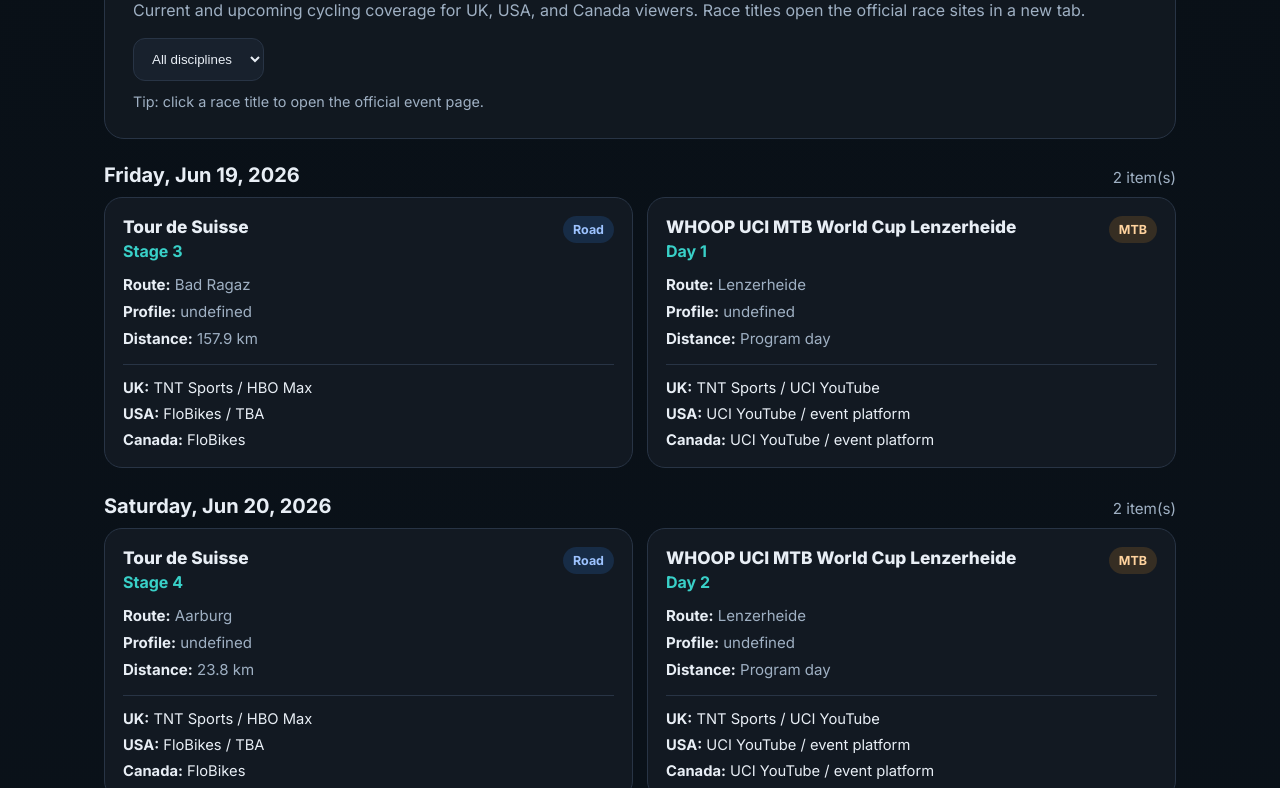
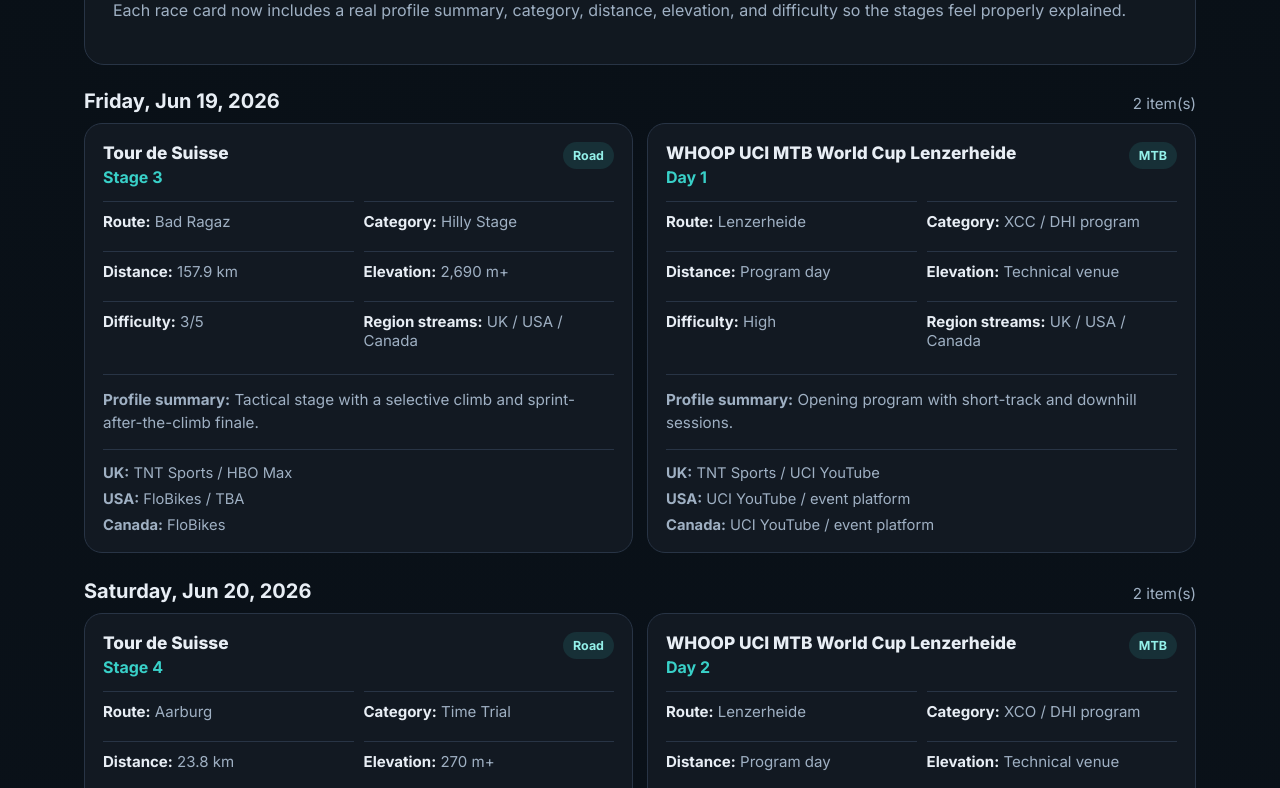
Before and after one commit to withyheldo/cycling-races-site, a plain HTML site: page index.html in a window 1280 px wide. Shown: the part 131-919 px from the top of the page. Drawn offline with Linux system fonts and the light colour scheme.

Commit message:
Update index.html

```diff
--- a/index.html
+++ b/index.html
@@ -3,59 +3,49 @@
 <head>
   <meta charset="UTF-8" />
   <meta name="viewport" content="width=device-width, initial-scale=1.0" />
-  <title>LikeB1kes | Daily Stage Guide</title>
+  <title>LikeB1kes | Full Stage Profiles</title>
   <link rel="preconnect" href="https://fonts.googleapis.com">
   <link rel="preconnect" href="https://fonts.gstatic.com" crossorigin>
   <link href="https://fonts.googleapis.com/css2?family=Inter:wght@400;500;700;800&display=swap" rel="stylesheet">
   <style>
-    :root{--bg:#0b1015;--panel:#121922;--panel2:#18212d;--text:#e8eef5;--muted:#9fb0c3;--accent:#39d0c8;--border:#283445;--road:#2f7eea;--mtb:#d8892b;--gravel:#7b8b52}
+    :root{--bg:#0b1015;--panel:#121922;--panel2:#18212d;--text:#e8eef5;--muted:#9fb0c3;--accent:#39d0c8;--border:#283445}
     *{box-sizing:border-box} body{margin:0;font-family:Inter,sans-serif;background:linear-gradient(180deg,#091017,#0f1722);color:var(--text)}
-    .wrap{max-width:1120px;margin:0 auto;padding:24px}
+    .wrap{max-width:1160px;margin:0 auto;padding:24px}
     .hero{padding:28px;border:1px solid var(--border);border-radius:20px;background:rgba(18,25,34,.9);margin-bottom:24px}
     h1{margin:0 0 8px;font-size:clamp(2rem,4vw,3.8rem)} p{color:var(--muted)}
-    .controls{display:flex;gap:12px;flex-wrap:wrap;margin-top:18px}
-    select{background:var(--panel2);color:var(--text);border:1px solid var(--border);padding:12px 14px;border-radius:12px}
-    .day{margin:18px 0 26px}
-    .dayhead{display:flex;justify-content:space-between;gap:12px;align-items:end;margin-bottom:10px}
+    .day{margin:18px 0 26px}.dayhead{display:flex;justify-content:space-between;gap:12px;align-items:end;margin-bottom:10px}
     .dayhead h2{margin:0;font-size:1.25rem}.count{color:var(--muted);font-size:.95rem}
-    .cards{display:grid;grid-template-columns:repeat(auto-fit,minmax(290px,1fr));gap:14px}
+    .cards{display:grid;grid-template-columns:repeat(auto-fit,minmax(300px,1fr));gap:14px}
     .card{background:var(--panel);border:1px solid var(--border);border-radius:18px;padding:18px}
     .top{display:flex;justify-content:space-between;gap:8px;align-items:start;margin-bottom:10px}
-    .badge{font-size:.78rem;padding:6px 10px;border-radius:999px;font-weight:700}
-    .Road{background:rgba(47,126,234,.18);color:#9dc3ff}.MTB{background:rgba(216,137,43,.18);color:#ffd39e}.Gravel{background:rgba(123,139,82,.2);color:#d1dfaa}
+    .badge{font-size:.78rem;padding:6px 10px;border-radius:999px;font-weight:700;background:rgba(57,208,200,.12);color:#93f0e9}
     .race{font-size:1.08rem;font-weight:800}.race a{color:var(--text);text-decoration:none}.race a:hover{color:var(--accent);text-decoration:underline}
     .stage{color:var(--accent);font-weight:700;margin-top:4px}
-    .meta{display:grid;gap:8px;margin-top:14px}.meta div{color:var(--muted);font-size:.94rem}.meta strong{color:var(--text)}
-    .streams{margin-top:16px;padding-top:14px;border-top:1px solid var(--border);display:grid;gap:8px;font-size:.92rem}
-    .helper{font-size:.9rem;color:var(--muted);margin-top:12px}
+    .grid{display:grid;grid-template-columns:1fr 1fr;gap:10px;margin-top:14px}
+    .item{padding:10px 0;border-top:1px solid var(--border);color:var(--muted);font-size:.94rem}.item strong{color:var(--text)}
+    .summary{margin-top:14px;padding-top:14px;border-top:1px solid var(--border);color:var(--muted);font-size:.95rem;line-height:1.5}
+    .streams{margin-top:14px;padding-top:14px;border-top:1px solid var(--border);display:grid;gap:8px;font-size:.92rem;color:var(--muted)}
+    @media (max-width:700px){.grid{grid-template-columns:1fr}}
   </style>
 </head>
 <body>
   <div class="wrap">
     <section class="hero">
-      <h1>LikeB1kes daily stage guide</h1>
-      <p>Current and upcoming cycling coverage for UK, USA, and Canada viewers. Race titles open the official race sites in a new tab.</p>
-      <div class="controls">
-        <select id="discipline"><option value="all">All disciplines</option><option value="Road">Road</option><option value="MTB">MTB</option><option value="Gravel">Gravel</option></select>
-      </div>
-      <div class="helper">Tip: click a race title to open the official event page.</div>
+      <h1>LikeB1kes full stage profiles</h1>
+      <p>Each race card now includes a real profile summary, category, distance, elevation, and difficulty so the stages feel properly explained.</p>
     </section>
     <main id="app"></main>
   </div>
 <script>
 const app=document.getElementById('app');
-const discipline=document.getElementById('discipline');
 let races=[];
 function fmtDate(d){return new Date(d+'T12:00:00').toLocaleDateString(undefined,{weekday:'long',month:'short',day:'numeric',year:'numeric'});}
 function render(){
-  const disc=discipline.value;
-  const filtered=races.filter(r=>disc==='all'||r.discipline===disc);
-  const grouped=filtered.reduce((acc,r)=>{(acc[r.date]??=[]).push(r);return acc;},{});
+  const grouped=races.reduce((acc,r)=>{(acc[r.date]??=[]).push(r);return acc;},{});
   const dates=Object.keys(grouped).sort();
-  app.innerHTML=dates.map(date=>`<section class="day"><div class="dayhead"><h2>${fmtDate(date)}</h2><div class="count">${grouped[date].length} item(s)</div></div><div class="cards">${grouped[date].map(r=>`<article class="card"><div class="top"><div><div class="race"><a href="${r.url}" target="_blank" rel="noopener noreferrer">${r.race}</a></div><div class="stage">${r.stage}</div></div><span class="badge ${r.discipline}">${r.discipline}</span></div><div class="meta"><div><strong>Route:</strong> ${r.route}</div><div><strong>Profile:</strong> ${r.profile}</div><div><strong>Distance:</strong> ${r.distance}</div></div><div class="streams"><div><strong>UK:</strong> ${r.uk}</div><div><strong>USA:</strong> ${r.usa}</div><div><strong>Canada:</strong> ${r.canada}</div></div></article>`).join('')}</div></section>`).join('');
+  app.innerHTML=dates.map(date=>`<section class="day"><div class="dayhead"><h2>${fmtDate(date)}</h2><div class="count">${grouped[date].length} item(s)</div></div><div class="cards">${grouped[date].map(r=>`<article class="card"><div class="top"><div><div class="race"><a href="${r.url}" target="_blank" rel="noopener noreferrer">${r.race}</a></div><div class="stage">${r.stage}</div></div><span class="badge">${r.discipline}</span></div><div class="grid"><div class="item"><strong>Route:</strong> ${r.route}</div><div class="item"><strong>Category:</strong> ${r.category}</div><div class="item"><strong>Distance:</strong> ${r.distance}</div><div class="item"><strong>Elevation:</strong> ${r.elevation}</div><div class="item"><strong>Difficulty:</strong> ${r.difficulty}</div><div class="item"><strong>Region streams:</strong> UK / USA / Canada</div></div><div class="summary"><strong>Profile summary:</strong> ${r.profile_summary}</div><div class="streams"><div><strong>UK:</strong> ${r.uk}</div><div><strong>USA:</strong> ${r.usa}</div><div><strong>Canada:</strong> ${r.canada}</div></div></article>`).join('')}</div></section>`).join('');
 }
 fetch('./races.json').then(r=>r.json()).then(d=>{races=d;render()});
-discipline.addEventListener('change',render);
 </script>
 </body>
 </html>
```
